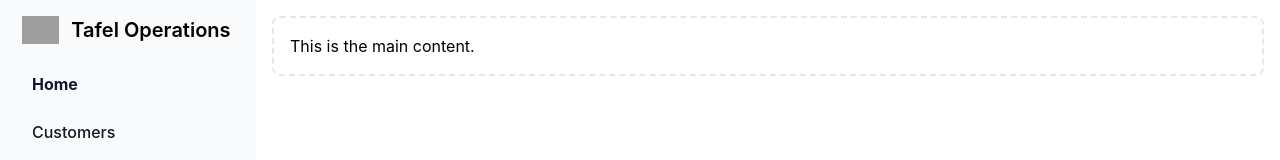
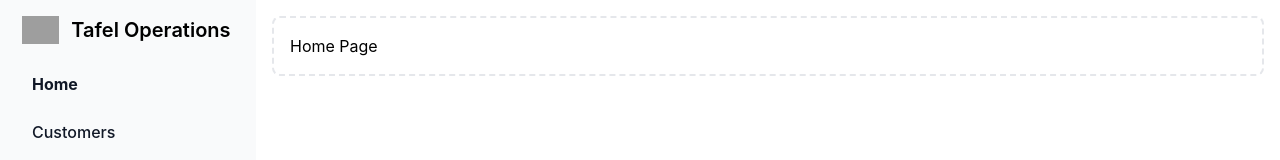
Before and after one commit to ErikFub/tafel-operations, a React (Create React App) app: page / in a window 1280 px wide. Shown: the top 160 px of the page. Built offline with nearby package versions, Linux system fonts and the light colour scheme; grey boxes are pictures that could not be loaded.

Commit message:
Improve main abstraction of main body component

```diff
--- /dev/null
+++ b/src/components/Body.js
@@ -0,0 +1,16 @@
+import Sidebar from '../components/Sidebar';
+import Content from './Content';
+import SidebarCollapsed from '../components/SidebarCollapsed';
+
+
+export default function Body({ sidebar, children }) {
+  return (
+    <div>
+      {sidebar && <SidebarCollapsed />}
+      {sidebar && <Sidebar />}
+      <Content>
+        {children}
+      </Content>
+    </div>
+  );
+}
--- a/src/components/Main.js
+++ b/src/components/Content.js
@@ -1,9 +1,9 @@
-export default function Sidebar() {
+export default function Content({ children }) {
     return (
         <main>
             <div class="p-4 sm:ml-64">
                 <div class="p-4 border-2 border-gray-200 border-dashed rounded-lg dark:border-gray-700">
-                    This is the main content.
+                    {children}
                 </div>
             </div>
         </main>
--- a/src/pages/CustomersPage.js
+++ b/src/pages/CustomersPage.js
@@ -1,14 +1,10 @@
-import Sidebar from '../components/Sidebar';
-import Main from '../components/Main';
-import SidebarCollapsed from '../components/SidebarCollapsed';
+import Body from "../components/Body";
 
 
 export default function CustomersPage() {
   return (
-    <div>
-      <SidebarCollapsed />
-      <Sidebar />
-      <Main />
-    </div>
+    <Body sidebar>
+        Customers Page
+    </Body>
   );
 }
--- a/src/pages/HomePage.js
+++ b/src/pages/HomePage.js
@@ -1,14 +1,10 @@
-import Sidebar from '../components/Sidebar';
-import Main from '../components/Main';
-import SidebarCollapsed from '../components/SidebarCollapsed';
+import Body from "../components/Body";
 
 
 export default function HomePage() {
   return (
-    <div>
-      <SidebarCollapsed />
-      <Sidebar />
-      <Main />
-    </div>
+    <Body sidebar>
+        Home Page
+    </Body>
   );
 }
--- a/src/pages/SuppliersPage.js
+++ b/src/pages/SuppliersPage.js
@@ -1,14 +1,10 @@
-import Sidebar from '../components/Sidebar';
-import Main from '../components/Main';
-import SidebarCollapsed from '../components/SidebarCollapsed';
+import Body from "../components/Body";
 
 
 export default function SuppliersPage() {
   return (
-    <div>
-      <SidebarCollapsed />
-      <Sidebar />
-      <Main />
-    </div>
+    <Body sidebar>
+        Suppliers Page
+    </Body>
   );
 }
```
